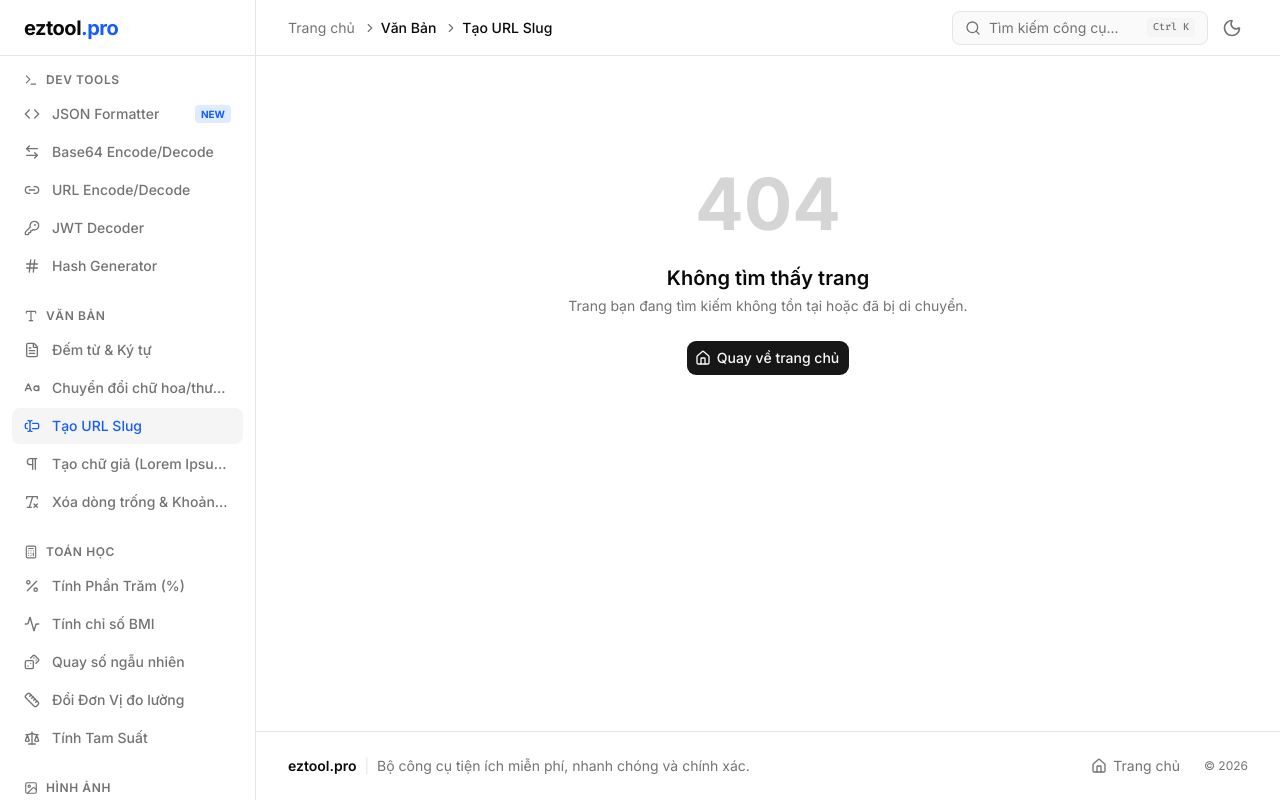
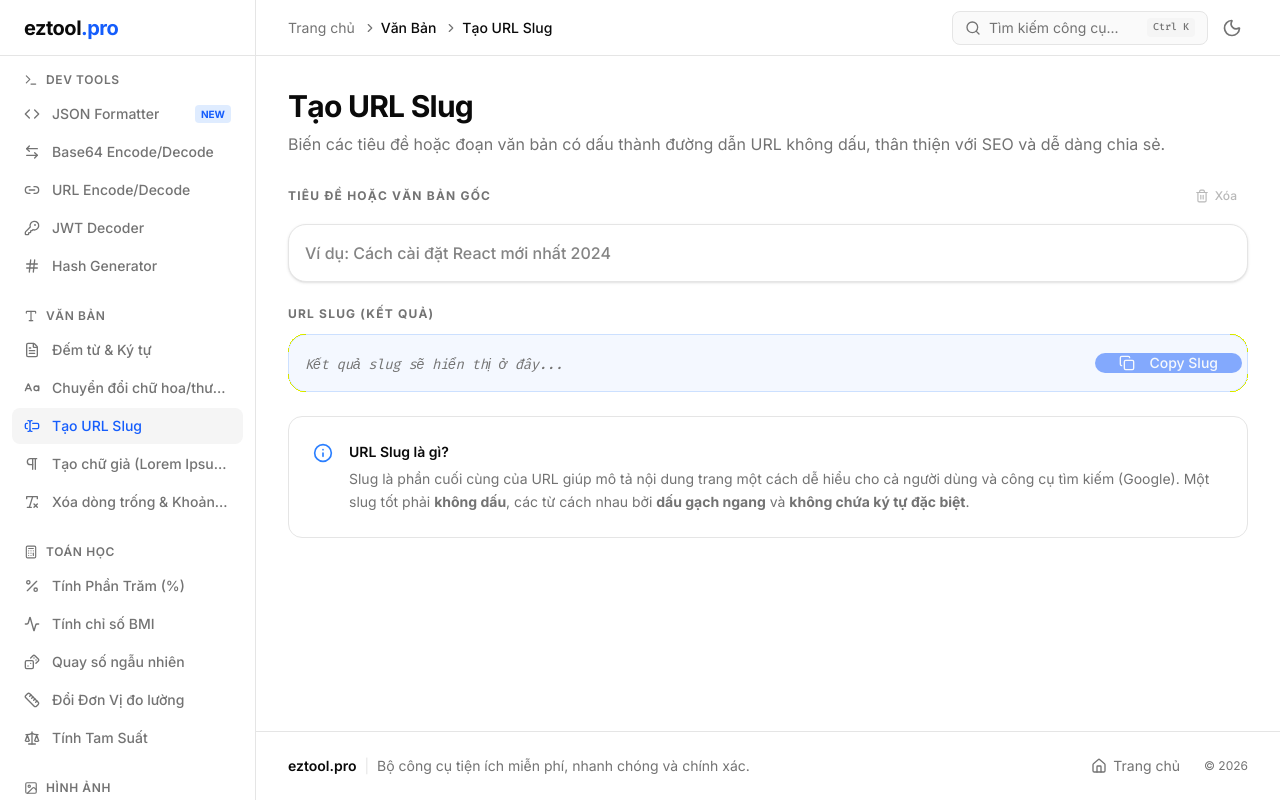
Before and after one commit to theduykh/eztool-pro, a Next.js app: page /text/text-to-slug in a window 1280 px wide. Before the commit this address had no page. Built offline with nearby package versions, Linux system fonts and the light colour scheme.

Commit message:
feat: add URL slug generation utility and text-to-slug conversion tool

```diff
--- /dev/null
+++ b/app/(tools)/text/text-to-slug/TextToSlugClient.tsx
@@ -0,0 +1,142 @@
+"use client";
+
+import { useState, useCallback, useEffect } from "react";
+import {
+    Copy,
+    Check,
+    Trash2,
+    Link2,
+    Zap,
+    Info
+} from "lucide-react";
+import { Button } from "@/components/ui/button";
+import { toSlug } from "@/lib/string/slug";
+import { cn } from "@/lib/utils";
+
+export function TextToSlugClient() {
+    const [input, setInput] = useState("");
+    const [output, setOutput] = useState("");
+    const [copied, setCopied] = useState(false);
+
+    const handleConvert = useCallback((text: string) => {
+        if (!text) {
+            setOutput("");
+            return;
+        }
+        setOutput(toSlug(text));
+    }, []);
+
+    useEffect(() => {
+        handleConvert(input);
+    }, [input, handleConvert]);
+
+    const handleCopy = async () => {
+        if (!output) return;
+        try {
+            await navigator.clipboard.writeText(output);
+            setCopied(true);
+            setTimeout(() => setCopied(false), 2000);
+        } catch (err) {
+            console.error("Failed to copy!", err);
+        }
+    };
+
+    const handleClear = () => {
+        setInput("");
+        setOutput("");
+    };
+
+    return (
+        <div className="flex flex-col gap-6">
+            {/* Input Section */}
+            <div className="flex flex-col gap-3">
+                <div className="flex items-center justify-between">
+                    <label className="text-xs font-bold uppercase tracking-widest text-muted-foreground">
+                        Tiêu đề hoặc văn bản gốc
+                    </label>
+                    <Button
+                        variant="ghost"
+                        size="sm"
+                        onClick={handleClear}
+                        disabled={!input}
+                        className="h-8 gap-1.5 text-xs text-muted-foreground hover:bg-destructive/10 hover:text-destructive"
+                    >
+                        <Trash2 className="size-3.5" />
+                        Xóa
+                    </Button>
+                </div>
+                <div className="relative">
+                    <input
+                        type="text"
+                        className="w-full rounded-2xl border border-border bg-card p-4 font-medium shadow-sm focus:outline-none focus:ring-2 focus:ring-blue-500/50"
+                        placeholder="Ví dụ: Cách cài đặt React mới nhất 2024"
+                        value={input}
+                        onChange={(e) => setInput(e.target.value)}
+                    />
+                </div>
+            </div>
+
+            {/* Output Section */}
+            <div className="flex flex-col gap-3">
+                <label className="text-xs font-bold uppercase tracking-widest text-muted-foreground">
+                    URL Slug (Kết quả)
+                </label>
+                <div className="group relative flex items-center gap-2 rounded-2xl border border-blue-500/20 bg-blue-500/5 p-1 pl-4">
+                    <div className="flex-1 overflow-x-auto whitespace-nowrap py-3 pr-2 scrollbar-hide">
+                        <span className={cn(
+                            "font-mono text-sm tracking-tight",
+                            output ? "text-blue-600 dark:text-blue-400 font-semibold" : "text-muted-foreground italic"
+                        )}>
+                            {output || "Kết quả slug sẽ hiển thị ở đây..."}
+                        </span>
+                    </div>
+
+                    <Button
+                        onClick={handleCopy}
+                        disabled={!output}
+                        className={cn(
+                            "h-full rounded-xl px-6 transition-all",
+                            copied ? "bg-green-500 hover:bg-green-600" : "bg-blue-600 hover:bg-blue-700"
+                        )}
+                    >
+                        {copied ? (
+                            <>
+                                <Check className="mr-2 size-4" />
+                                <span>Đã chép</span>
+                            </>
+                        ) : (
+                            <>
+                                <Copy className="mr-2 size-4" />
+                                <span>Copy Slug</span>
+                            </>
+                        )}
+                    </Button>
+                </div>
+            </div>
+
+            {/* Detailed result summary */}
+            {output && (
+                <div className="flex flex-wrap gap-4 px-2">
+                    <div className="flex items-center gap-2 text-xs text-muted-foreground">
+                        <Zap className="size-3.5 text-yellow-500" />
+                        <span>Đã loại bỏ {input.length - output.length} ký tự đặc biệt</span>
+                    </div>
+                    <div className="flex items-center gap-2 text-xs text-muted-foreground">
+                        <Link2 className="size-3.5 text-blue-500" />
+                        <span>Độ dài: {output.length} ký tự</span>
+                    </div>
+                </div>
+            )}
+
+            {/* Info box */}
+            <div className="rounded-xl border border-border bg-card/30 p-6 flex gap-4 items-start">
+                <Info className="size-5 text-blue-500 shrink-0 mt-0.5" />
+                <div className="text-sm text-muted-foreground leading-relaxed">
+                    <p className="font-semibold text-foreground mb-1">URL Slug là gì?</p>
+                    Slug là phần cuối cùng của URL giúp mô tả nội dung trang một cách dễ hiểu cho cả người dùng và công cụ tìm kiếm (Google).
+                    Một slug tốt phải <strong>không dấu</strong>, các từ cách nhau bởi <strong>dấu gạch ngang</strong> và <strong>không chứa ký tự đặc biệt</strong>.
+                </div>
+            </div>
+        </div>
+    );
+}
--- /dev/null
+++ b/app/(tools)/text/text-to-slug/page.tsx
@@ -0,0 +1,23 @@
+import { Metadata } from "next";
+import { TextToSlugClient } from "./TextToSlugClient";
+
+export const metadata: Metadata = {
+    title: "Tạo URL Slug - Chuyển tiêu đề thành link SEO",
+    description:
+        "Công cụ tạo URL Slug trực tuyến. Loại bỏ dấu tiếng Việt, ký tự đặc biệt và chuyển đổi tiêu đề bài viết thành đường dẫn (link) thân thiện với SEO.",
+};
+
+export default function TextToSlugPage() {
+    return (
+        <div className="flex flex-col gap-6">
+            <div className="flex flex-col gap-2">
+                <h1 className="text-3xl font-bold tracking-tight">Tạo URL Slug</h1>
+                <p className="text-muted-foreground">
+                    Biến các tiêu đề hoặc đoạn văn bản có dấu thành đường dẫn URL không dấu, thân thiện với SEO và dễ dàng chia sẻ.
+                </p>
+            </div>
+
+            <TextToSlugClient />
+        </div>
+    );
+}
--- /dev/null
+++ b/lib/string/slug.ts
@@ -0,0 +1,34 @@
+/**
+ * URL Slug generation logic
+ * Special handling for Vietnamese characters
+ */
+
+/**
+ * Converts a string to a URL-friendly slug.
+ * Removes Vietnamese diacritics, special characters and replaces spaces with hyphens.
+ */
+export function toSlug(text: string): string {
+    if (!text) return "";
+
+    let slug = text.trim();
+
+    // 1. Convert to lowercase
+    slug = slug.toLowerCase();
+
+    // 2. Remove Vietnamese diacritics
+    slug = slug.normalize("NFD").replace(/[\u0300-\u036f]/g, "");
+
+    // 3. Specifically handle 'đ' (which is not handled by NFD normalization for some reason sometimes)
+    slug = slug.replace(/[đ]/g, "d");
+
+    // 4. Remove special characters and replace spaces with hyphens
+    // Keep only letters, numbers, and hyphens/underscores
+    slug = slug.replace(/[^a-z0-9\s-]/g, "")
+               .replace(/\s+/g, "-")
+               .replace(/-+/g, "-");
+
+    // 5. Trim leading and trailing hyphens
+    slug = slug.replace(/^-+|-+$/g, "");
+
+    return slug;
+}
```
Also changed, not shown: 1 other file (tests, documents, lock files or other folders).
